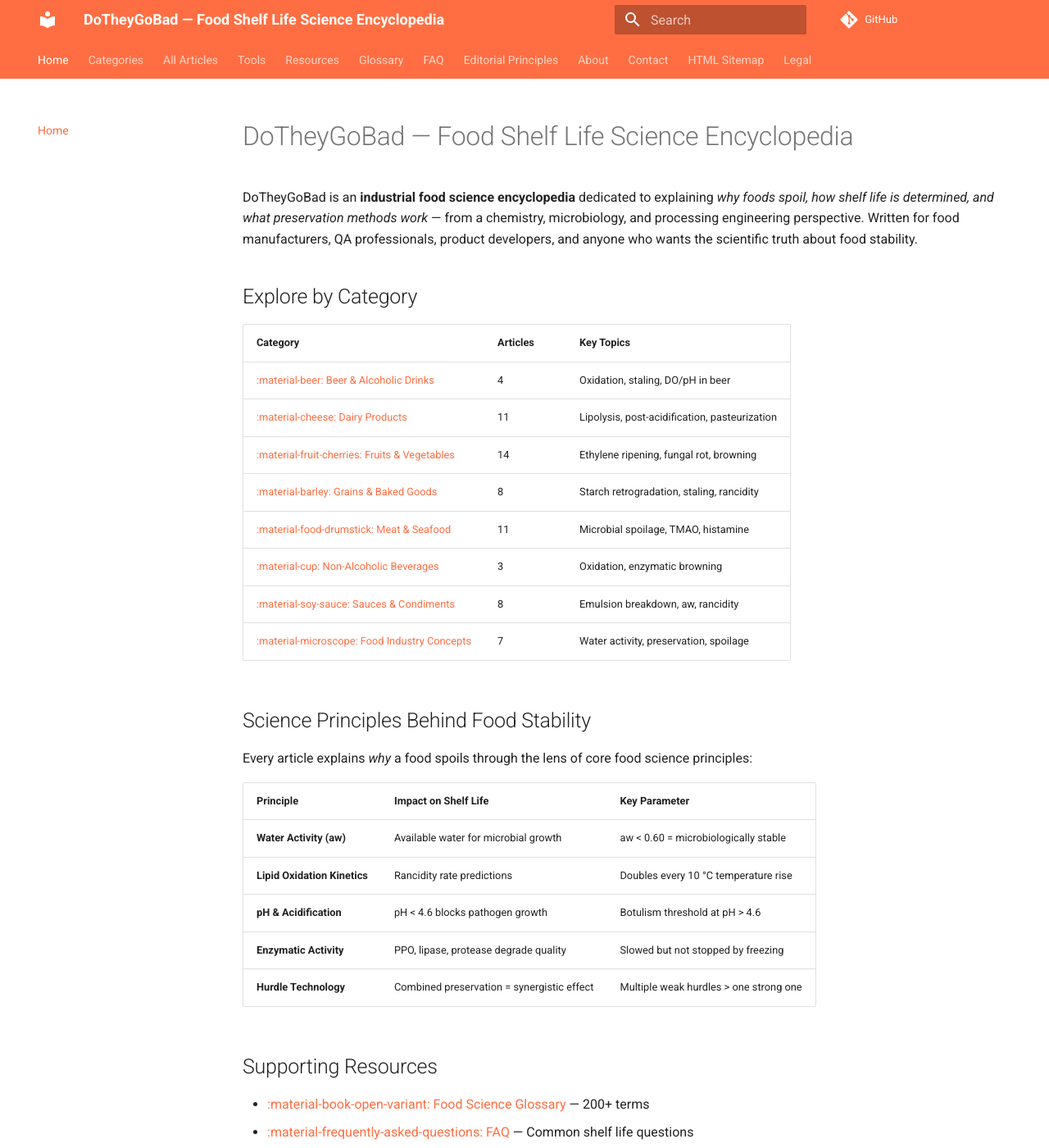
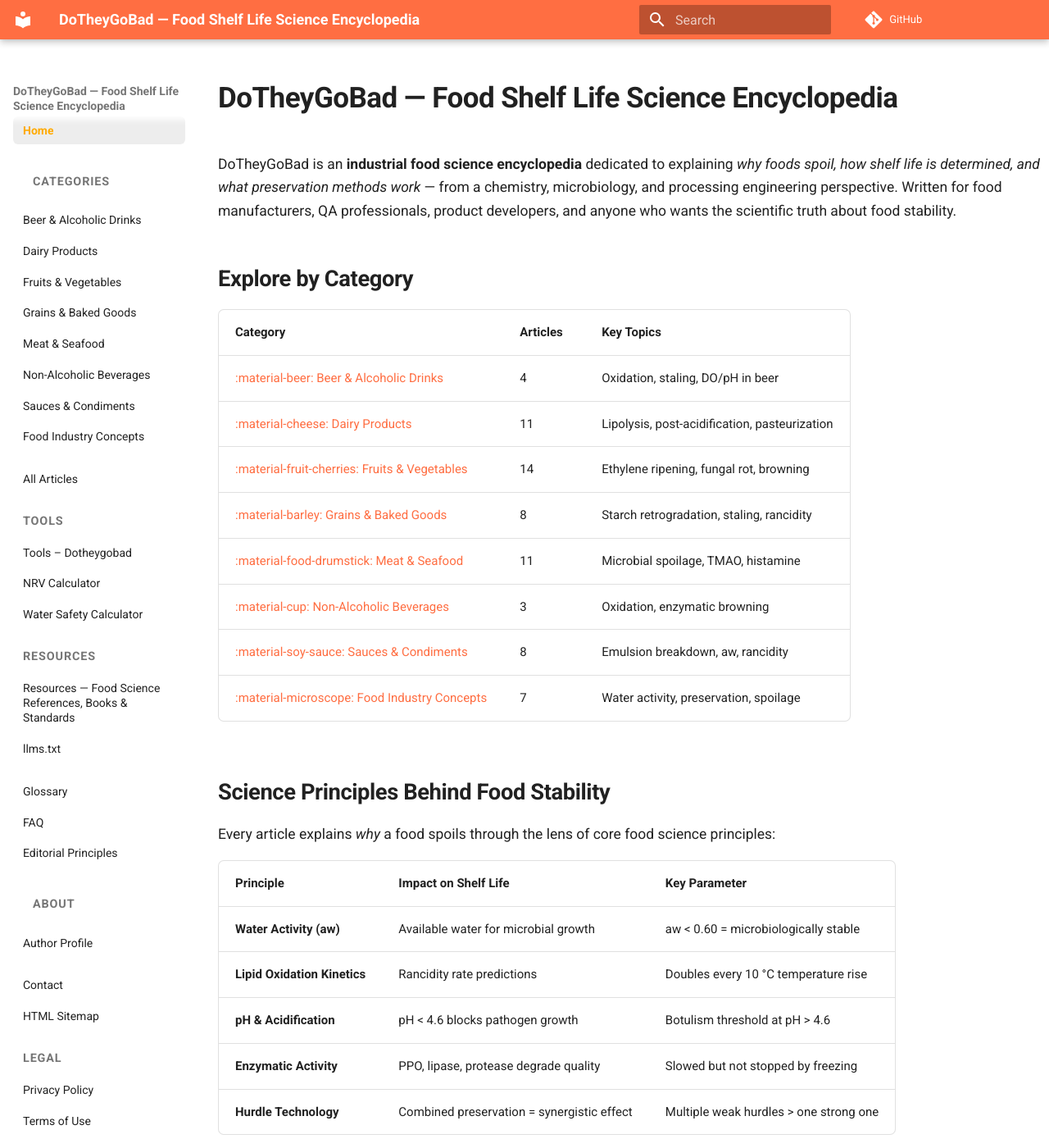
Before and after one commit to martinxionbiotech-max/dotheygobad-static, an MkDocs documentation site: the page built from docs/index.md, in a window 1280 px wide and 1400 px high. Shown: the whole window at 82% size. Built offline with MkDocs 1.6.1 and Material for MkDocs 9.7.7, drawn with Linux system fonts in a browser that asks for light colours; comment, search, counter and statistics services are not loaded.

Commit message:
布局优化: 导航回左边栏+配色/排版/表格/代码块样式优化(codex)

```diff
--- a/mkdocs.yml
+++ b/mkdocs.yml
@@ -4,15 +4,18 @@ site_description: Industrial food science encyclopedia explaining why foods spoi
 repo_url: https://github.com/martinxionbiotech-max/dotheygobad-static
 edit_uri: edit/main/docs/
 
+extra_css:
+  - assets/stylesheets/extra.css
+
 theme:
   name: material
   custom_dir: overrides
   palette:
+    scheme: default
     primary: deep orange
     accent: amber
   features:
     - navigation.instant
-    - navigation.tabs
     - navigation.sections
     - navigation.indexes
     - navigation.top
--- /dev/null
+++ b/overrides/assets/stylesheets/extra.css
@@ -0,0 +1,102 @@
+/* Layout: widen the page shell on large screens while keeping prose readable. */
+.md-grid {
+  max-width: 88rem;
+}
+
+@media screen and (min-width: 76.25em) {
+  .md-content__inner {
+    margin-left: auto;
+    margin-right: auto;
+    max-width: 52rem;
+  }
+}
+
+/* Typography: slightly larger, more open body copy and stronger headings. */
+.md-typeset {
+  font-size: 0.875rem;
+  line-height: 1.65;
+}
+
+.md-typeset h1,
+.md-typeset h2,
+.md-typeset h3 {
+  color: var(--md-default-fg-color);
+  font-weight: 600;
+  letter-spacing: -0.015em;
+}
+
+.md-typeset h1 {
+  line-height: 1.25;
+}
+
+.md-typeset h2 {
+  margin-top: 1.8em;
+}
+
+.md-typeset h3 {
+  margin-top: 1.5em;
+}
+
+/* Sidebar: clearer grouping, spacing, and active state. */
+@media screen and (min-width: 76.25em) {
+  .md-nav--primary .md-nav__list {
+    row-gap: 0.1rem;
+  }
+
+  .md-nav--primary .md-nav__link {
+    border-radius: 0.3rem;
+    margin-top: 0.25em;
+    padding: 0.4rem 0.6rem;
+  }
+
+  .md-nav--primary .md-nav__item--section > .md-nav__link {
+    color: var(--md-default-fg-color--light);
+    font-size: 0.72rem;
+    font-weight: 700;
+    letter-spacing: 0.06em;
+    text-transform: uppercase;
+  }
+
+  .md-nav--primary .md-nav__item--active:not(.md-nav__item--section) > .md-nav__link {
+    background-color: var(--md-default-fg-color--lightest);
+    color: var(--md-accent-fg-color);
+    font-weight: 700;
+  }
+
+  .md-nav--primary .md-nav__link:hover {
+    background-color: var(--md-default-fg-color--lightest);
+  }
+}
+
+/* Code blocks and inline code: softer background and clearer presentation. */
+:root {
+  --md-code-bg-color: #f7f8fa;
+  --md-code-fg-color: #263238;
+}
+
+.md-typeset pre {
+  border: 0.05rem solid var(--md-typeset-table-color);
+  border-radius: 0.45rem;
+  box-shadow: var(--md-shadow-z1);
+}
+
+.md-typeset pre > code {
+  line-height: 1.5;
+  padding: 0.9rem 1.1rem;
+}
+
+.md-typeset :not(pre) > code {
+  border-radius: 0.25rem;
+  padding: 0.1em 0.35em;
+}
+
+/* Tables: larger type and comfortable cell padding. */
+.md-typeset table:not([class]) {
+  border-radius: 0.35rem;
+  font-size: 0.75rem;
+}
+
+.md-typeset table:not([class]) th,
+.md-typeset table:not([class]) td {
+  padding: 0.75rem 1rem;
+}
```
